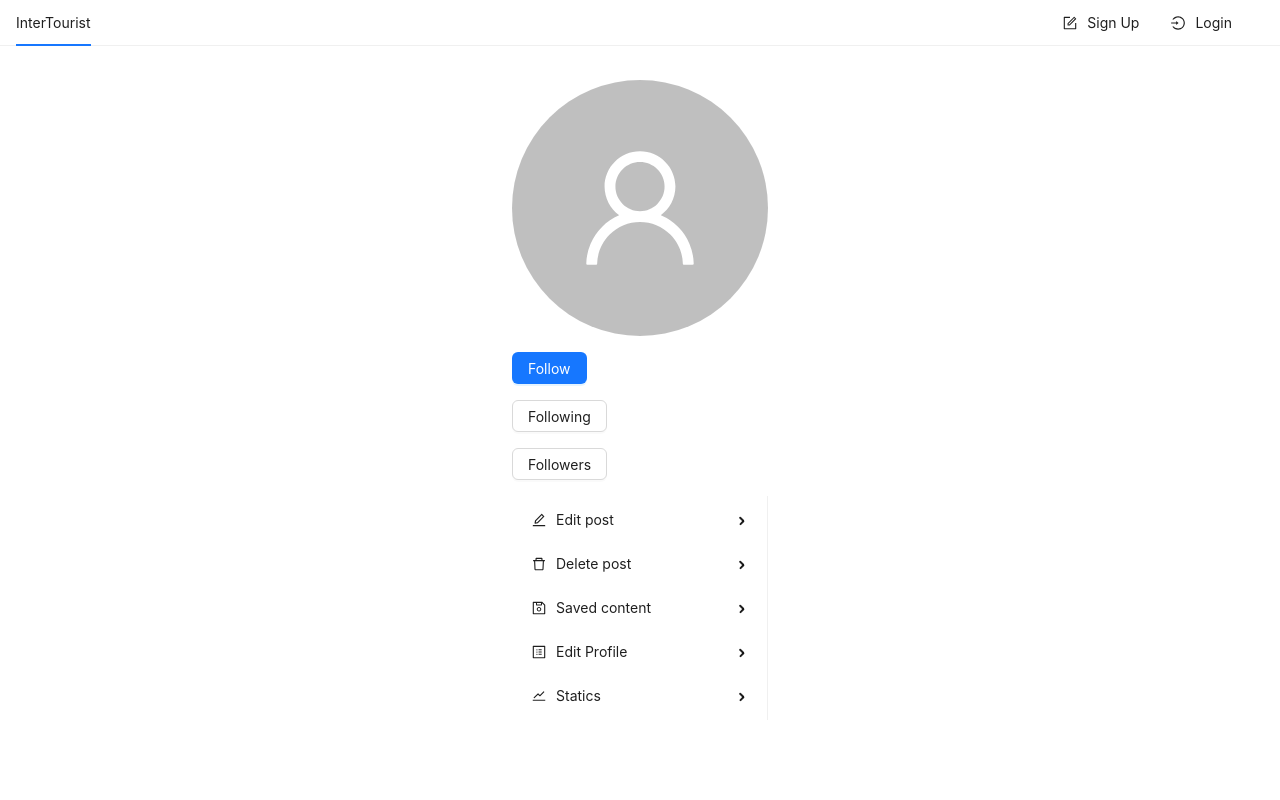
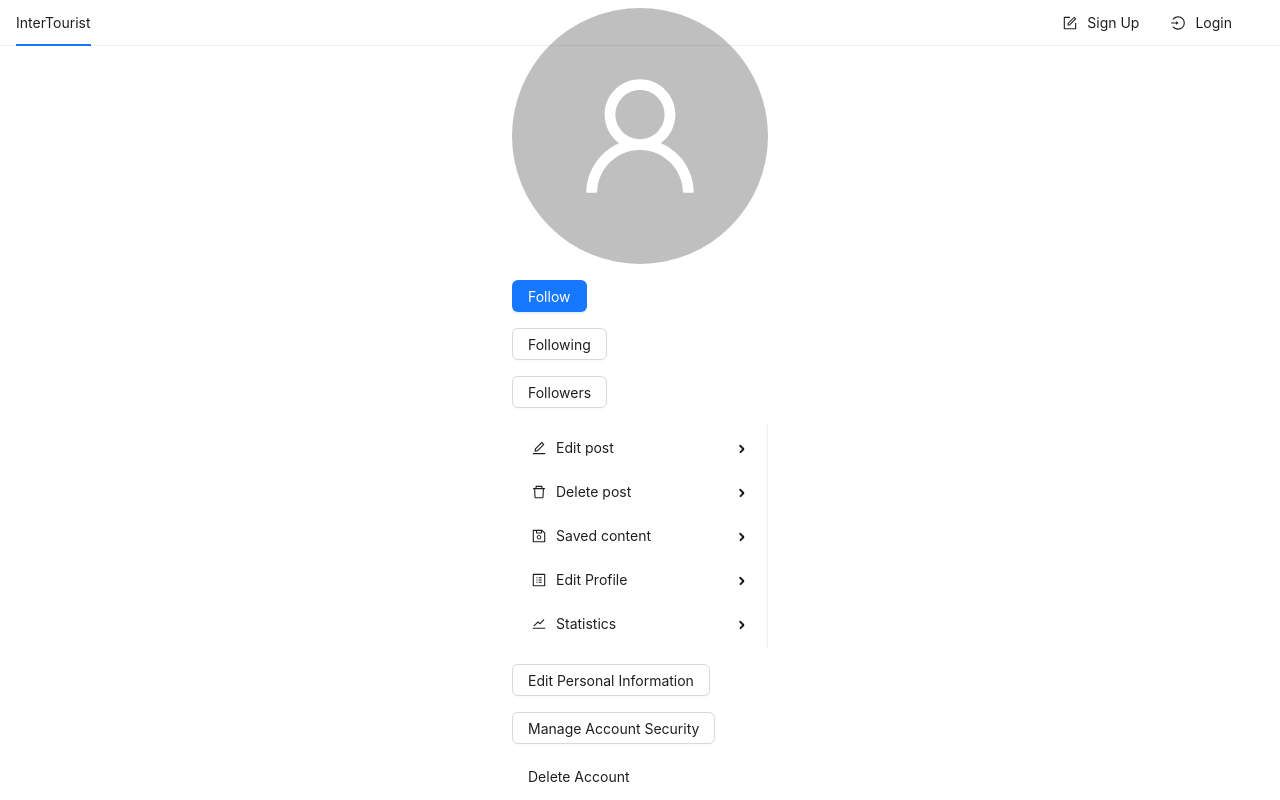
Before and after one commit to tcivie/project_management_frontend, a React (Create React App) app: page /profile in a window 1280 px wide. Built offline with nearby package versions, Linux system fonts and the light colour scheme; what pigeon-maps would draw is missing.

Commit message:
profile update

```diff
--- a/src/pages/Profile.js
+++ b/src/pages/Profile.js
@@ -1,10 +1,5 @@
-import React from 'react';
-import {
-  Space,
-  Button,
-  Avatar,
-  Menu,
-} from 'antd';
+import React, { useState, useEffect } from 'react';
+import { Space, Button, Avatar, Menu, Form, Input, Modal } from 'antd';
 import {
   UserOutlined,
   DeleteOutlined,
@@ -13,6 +8,10 @@ import {
   ProfileOutlined,
   StockOutlined,
 } from '@ant-design/icons';
+import Statistics from './Statistics';
+
+const { Item } = Menu;
+const { confirm } = Modal;
 
 function getItem(label, key, icon, children, type) {
   return {
@@ -29,18 +28,55 @@ const items = [
   getItem('Delete post', 'sub2', <DeleteOutlined />, []),
   getItem('Saved content', 'sub4', <SaveOutlined />, []),
   getItem('Edit Profile', 'sub5', <ProfileOutlined />, []),
-  getItem('Statics', 'sub5', <StockOutlined />, []),
+  getItem('Statistics', 'sub6', <StockOutlined />, [], 'statistics'),
 ];
 
 function Profile() {
+  const [selectedMenuItem, setSelectedMenuItem] = useState(null);
+  const [editFormVisible, setEditFormVisible] = useState(false);
+  const [editFormData, setEditFormData] = useState({
+    username: '',
+    email: '',
+    nickname: '',
+  });
+  const [securityFormVisible, setSecurityFormVisible] = useState(false);
+  const [securityFormData, setSecurityFormData] = useState({
+    currentPassword: '',
+    newPassword: '',
+    confirmPassword: '',
+  });
+
+  useEffect(() => {
+    // Reset selected menu item when component unmounts
+    return () => setSelectedMenuItem(null);
+  }, []);
+
+  const handleEditFormSubmit = (formData) => {
+    // Send a request to update user information using formData
+    console.log('Updating user information:', formData);
+    // Handle success or error response accordingly
+  };
+
+  const handleSecurityFormSubmit = (formData) => {
+    // Send a request to update account security using formData
+    console.log('Updating account security:', formData);
+    // Handle success or error response accordingly
+  };
+
+  const showConfirm = () => {
+    confirm({
+      title: 'Are you sure you want to delete your account?',
+      okText: 'Yes',
+      cancelText: 'No',
+      onOk() {
+        // Send a request to delete the user account
+        console.log('Deleting user account...');
+      },
+    });
+  };
+
   return (
-    <div style={{
-      display: 'flex',
-      justifyContent: 'center',
-      alignItems: 'center',
-      height: '100vh',
-    }}
-    >
+    <div style={{ display: 'flex', justifyContent: 'center', alignItems: 'center', height: '100vh' }}>
       <div>
         <Space direction="vertical" size={16}>
           <Space wrap size={64}>
@@ -50,14 +86,109 @@ function Profile() {
           <Button type="default">Following</Button>
           <Button type="default">Followers</Button>
           <Menu
-            style={{
-              width: 256,
-            }}
+            style={{ width: 256 }}
             mode="vertical"
             items={items}
+            onSelect={(item) => {
+              if (item.type === 'statistics') {
+                setSelectedMenuItem('statistics');
+              }
+            }}
           />
+          {selectedMenuItem === 'statistics' && <Statistics />}
+          <Button type="default" onClick={() => setEditFormVisible(true)}>
+            Edit Personal Information
+          </Button>
+          <Button type="default" onClick={() => setSecurityFormVisible(true)}>
+            Manage Account Security
+          </Button>
+          <Button type="danger" onClick={showConfirm}>
+            Delete Account
+          </Button>
         </Space>
       </div>
+
+      {/* Edit Personal Information Form */}
+      <Modal
+        title="Edit Personal Information"
+        visible={editFormVisible}
+        onCancel={() => setEditFormVisible(false)}
+        footer={null}
+      >
+        <Form
+          layout="vertical"
+          initialValues={editFormData}
+          onFinish={handleEditFormSubmit}
+          // Add form fields for username, email, and nickname
+        >
+          <Form.Item label="Username" name="username" rules={[{ required: true, message: 'Please enter your username' }]}>
+            <Input />
+          </Form.Item>
+          <Form.Item label="Email" name="email" rules={[{ required: true, message: 'Please enter your email' }]}>
+            <Input />
+          </Form.Item>
+          <Form.Item label="Nickname" name="nickname" rules={[{ required: true, message: 'Please enter your nickname' }]}>
+            <Input />
+          </Form.Item>
+          <Form.Item>
+            <Button type="primary" htmlType="submit">
+              Save Changes
+            </Button>
+          </Form.Item>
+        </Form>
+      </Modal>
+
+      {/* Manage Account Security Form */}
+      <Modal
+        title="Manage Account Security"
+        visible={securityFormVisible}
+        onCancel={() => setSecurityFormVisible(false)}
+        footer={null}
+      >
+        <Form
+          layout="vertical"
+          initialValues={securityFormData}
+          onFinish={handleSecurityFormSubmit}
+          // Add form fields for current password, new password, and confirm password
+        >
+          <Form.Item
+            label="Current Password"
+            name="currentPassword"
+            rules={[{ required: true, message: 'Please enter your current password' }]}
+          >
+            <Input.Password />
+          </Form.Item>
+          <Form.Item
+            label="New Password"
+            name="newPassword"
+            rules={[{ required: true, message: 'Please enter your new password' }]}
+          >
+            <Input.Password />
+          </Form.Item>
+          <Form.Item
+            label="Confirm Password"
+            name="confirmPassword"
+            rules={[
+              { required: true, message: 'Please confirm your new password' },
+              ({ getFieldValue }) => ({
+                validator(_, value) {
+                  if (!value || getFieldValue('newPassword') === value) {
+                    return Promise.resolve();
+                  }
+                  return Promise.reject(new Error('The two passwords do not match'));
+                },
+              }),
+            ]}
+          >
+            <Input.Password />
+          </Form.Item>
+          <Form.Item>
+            <Button type="primary" htmlType="submit">
+              Save Changes
+            </Button>
+          </Form.Item>
+        </Form>
+      </Modal>
     </div>
   );
 }
```
